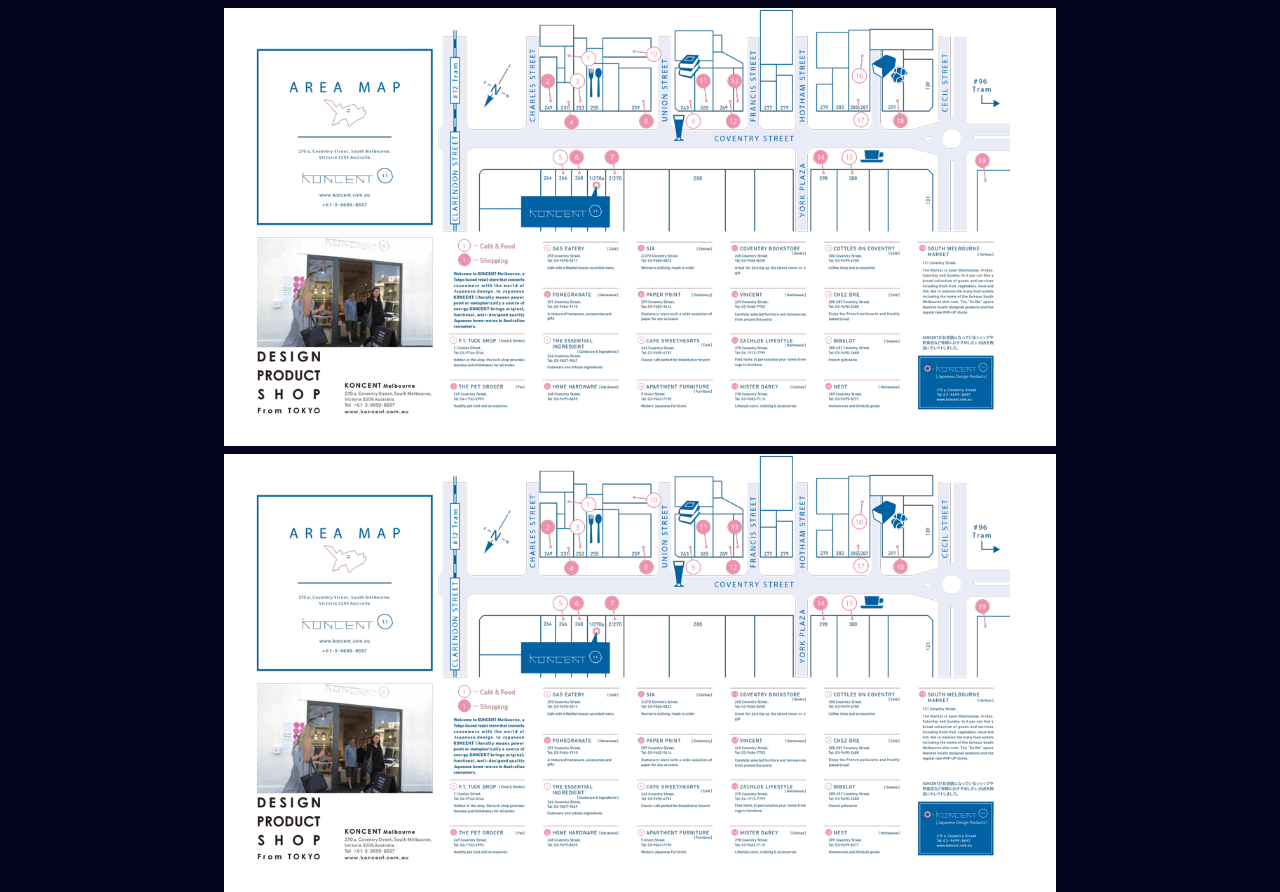
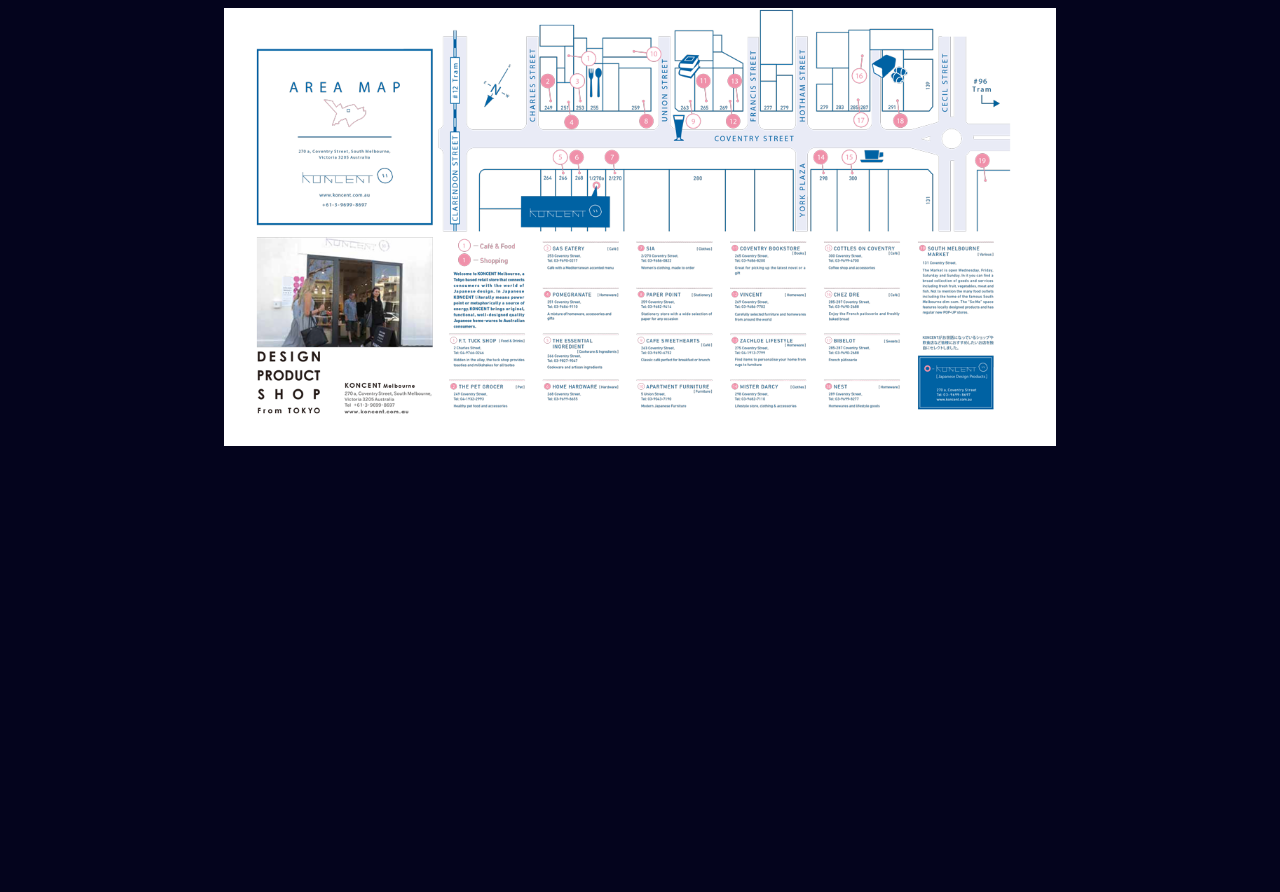
Before and after one commit to robhasegawa/robhasegawa.github.io, a plain HTML site: page map.html in a window 1280 px wide. Shown: the part 75-967 px from the top of the page. After the commit the page ends 800 px from the top, so only its background shows below. Drawn offline with Linux system fonts and the light colour scheme.

Commit message:
Removed second image

```diff
--- a/map.html
+++ b/map.html
@@ -71,7 +71,8 @@
   <div class="row">
     <div class="column">
       <img src="images/KONCENT_map_2016_FINAL_Web.png" style="width:100%">
-      <img src="images/KONCENT_map_2016_FINAL_Web.png" style="width:100%">
+<!--      <img src="images/KONCENT_map_2016_FINAL_Web.png" style="width:100%">
+-->
     </div>
   </div>
 </body>
```
